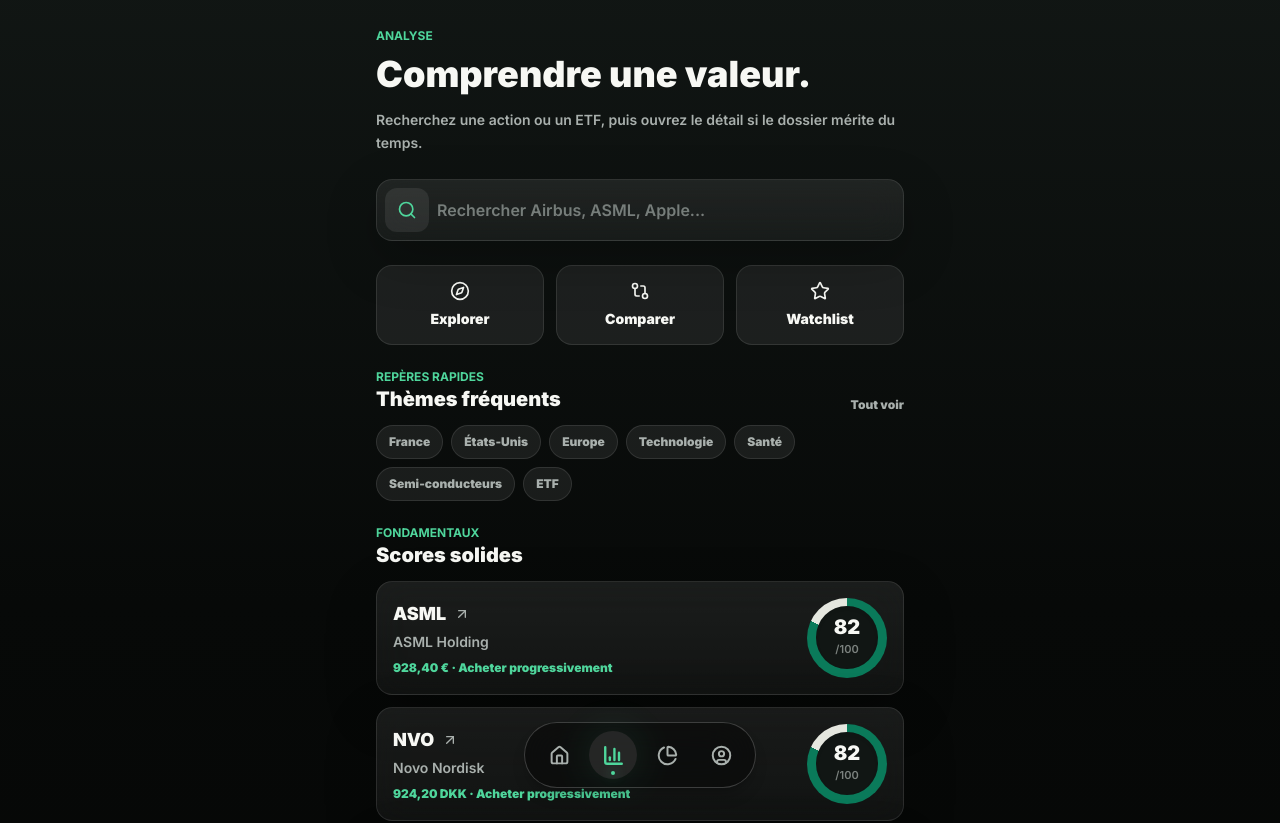
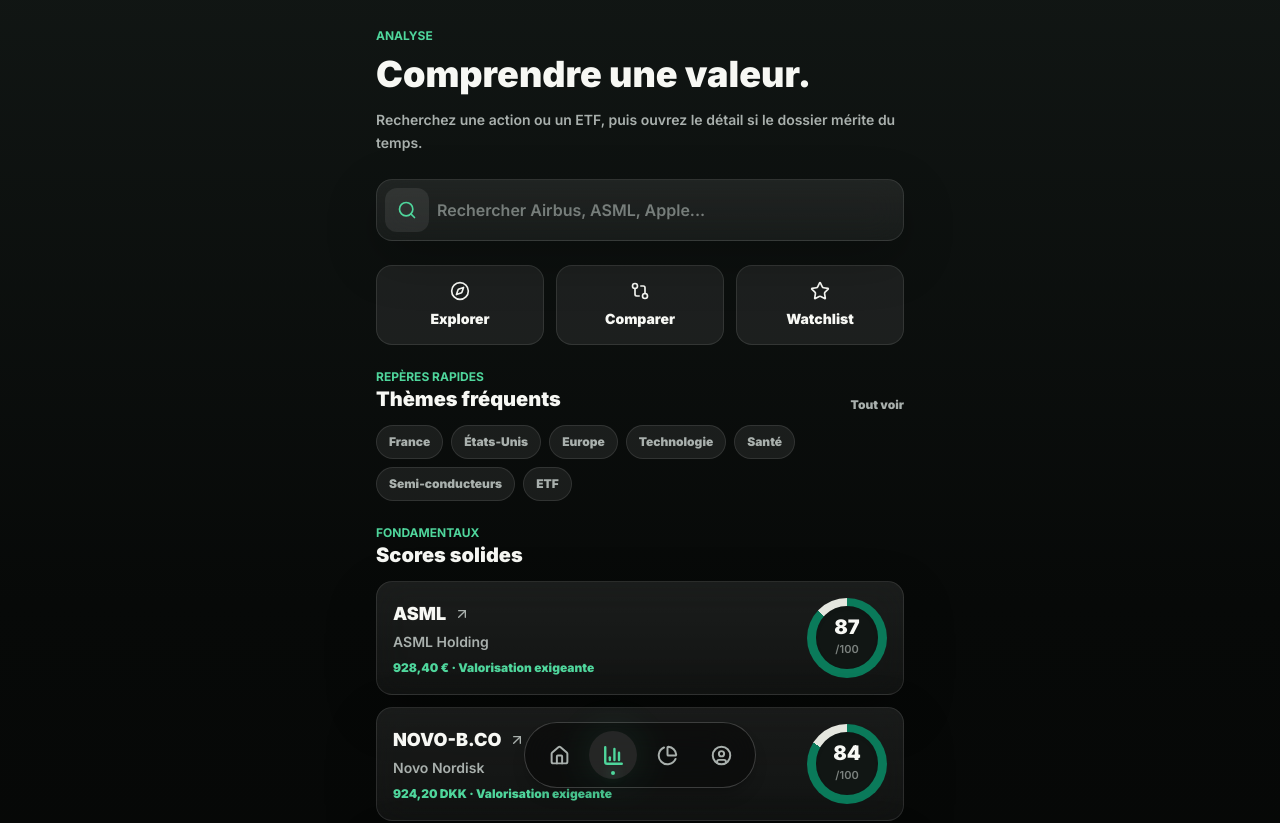
Before and after one commit to iutgeasete24-sys/ANTOINE-FINANCE, a Next.js app: page /analysis in a window 1280 px wide. Shown: the top 823 px of the page. Built offline with nearby package versions, Linux system fonts and the light colour scheme.

Commit message:
fix financial wording and data inconsistencies

```diff
--- a/app/compare/compare-client.tsx
+++ b/app/compare/compare-client.tsx
@@ -8,7 +8,7 @@
 import { formatCurrency, formatPercent } from "@/utils/format";
 import { scoreSignal } from "@/utils/signals";
 
-const defaultTickers = ["ASML", "AVGO", "NVO"];
+const defaultTickers = ["ASML", "AVGO", "NOVO-B.CO"];
 
 const rows: Array<{ key: ScoreBlockKey; label: string }> = [
   { key: "growth", label: "Croissance" },
--- a/app/explorer/explorer-client.tsx
+++ b/app/explorer/explorer-client.tsx
@@ -283,7 +283,7 @@
               Résultats
             </p>
             <h2 className="text-xl font-black text-ink">
-              {results.length} titre{results.length > 1 ? "s" : ""}
+              {results.length} {results.length > 1 ? "titres" : "titre"}
             </h2>
           </div>
           <p className="text-right text-xs font-semibold text-graphite">
--- a/app/stock/[ticker]/details/page.tsx
+++ b/app/stock/[ticker]/details/page.tsx
@@ -29,7 +29,7 @@
         </p>
         <h1 className="mt-1 text-3xl font-black">{analysis.ticker}</h1>
         <p className="mt-2 text-sm font-medium leading-relaxed text-graphite">
-          Chaque ligne indique sa valeur, son signal, son impact sur le score et la source.
+          Chaque ligne indique sa valeur, son niveau de lecture, son impact sur le score et la source.
         </p>
       </header>
 
--- a/app/watchlist/watchlist-client.tsx
+++ b/app/watchlist/watchlist-client.tsx
@@ -8,8 +8,24 @@
 import { TickerSearch } from "@/components/TickerSearch";
 import { EmptyState } from "@/components/ui/EmptyState";
 import { useWatchlist } from "@/hooks/useWatchlist";
+import type { WatchlistItem } from "@/types/finance";
 
 type SortMode = "score" | "variation" | "decision";
+
+function decisionLabel(item: WatchlistItem) {
+  if (
+    item.decision === "Profil favorable" ||
+    item.decision === "Profil équilibré" ||
+    item.decision === "Profil prudent" ||
+    item.decision === "Valorisation exigeante"
+  ) {
+    return item.decision;
+  }
+
+  if (item.score >= 78) return "Profil favorable";
+  if (item.score >= 56) return "Profil équilibré";
+  return "Profil prudent";
+}
 
 export function WatchlistClient() {
   const { items, setItems } = useWatchlist();
@@ -17,7 +33,9 @@
   const sortedItems = useMemo(() => {
     return [...items].sort((a, b) => {
       if (sortMode === "variation") return b.dayChangePercent - a.dayChangePercent;
-      if (sortMode === "decision") return a.decision.localeCompare(b.decision);
+      if (sortMode === "decision") {
+        return decisionLabel(a).localeCompare(decisionLabel(b));
+      }
       return b.score - a.score;
     });
   }, [items, sortMode]);
@@ -85,7 +103,9 @@
                   <p className="mt-1 truncate text-sm font-medium text-graphite/70">
                     {item.name}
                   </p>
-                  <p className="mt-3 text-sm font-bold text-ink">{item.decision}</p>
+                  <p className="mt-3 text-sm font-bold text-ink">
+                    {decisionLabel(item)}
+                  </p>
                 </Link>
                 <button
                   type="button"
--- a/components/DataQualityBadge.tsx
+++ b/components/DataQualityBadge.tsx
@@ -33,9 +33,9 @@
       <p className="mt-2 text-xs font-semibold opacity-80">
         Données gratuites, potentiellement différées. Utilisation personnelle.
       </p>
-      {dataQuality.warnings.length > 0 && (
+      {dataQuality.completenessScore < 100 && dataQuality.warnings.length > 0 && (
         <p className="mt-2 text-xs leading-relaxed opacity-80">
-          Certaines données sont manquantes, le score est donc partiel.
+          Certaines données clés sont indisponibles, le score est donc partiel.
         </p>
       )}
     </div>
--- a/data/mockPortfolio.ts
+++ b/data/mockPortfolio.ts
@@ -64,9 +64,9 @@
     dataQualityScore: 100
   },
   {
-    id: "line-nvo-degiro",
+    id: "line-novo-b-degiro",
     broker: "Degiro",
-    ticker: "NVO",
+    ticker: "NOVO-B.CO",
     name: "Novo Nordisk",
     sector: "Santé",
     country: "Danemark",
--- a/data/mockStocks.ts
+++ b/data/mockStocks.ts
@@ -187,7 +187,7 @@
     }
   },
   {
-    ticker: "NVO",
+    ticker: "NOVO-B.CO",
     name: "Novo Nordisk",
     sector: "Santé",
     country: "Danemark",
--- a/data/stockUniverse.ts
+++ b/data/stockUniverse.ts
@@ -369,7 +369,7 @@
     return "Intelligence artificielle";
   }
   if (rawSector === "Santé") {
-    if (["LLY", "NVO", "SAN.PA", "MRK", "PFE", "ABBV", "JNJ", "NOVN.SW", "ROG.SW"].includes(ticker)) return "Pharmaceutique";
+    if (["LLY", "NVO", "NOVO-B.CO", "SAN.PA", "MRK", "PFE", "ABBV", "JNJ", "NOVN.SW", "ROG.SW"].includes(ticker)) return "Pharmaceutique";
     if (["AMGN", "BIIB", "GILD", "VRTX", "REGN"].includes(ticker)) return "Biotechnologie";
     if (["SYK", "MDT", "BSX", "ISRG", "EL.PA"].includes(ticker)) return "Medtech";
     if (["UNH", "ELV", "CI", "HUM"].includes(ticker)) return "Assurance santé";
@@ -417,6 +417,7 @@
 }
 
 function inferCurrency(exchange: string, country: string) {
+  if (exchange.includes("NYSE") || exchange.includes("NASDAQ")) return "USD";
   if (exchange.includes("Paris") || exchange.includes("Amsterdam") || exchange === "Xetra" || exchange.includes("Madrid")) return "EUR";
   if (exchange.includes("London")) return "GBP";
   if (exchange.includes("Swiss")) return "CHF";
--- a/lib/scoring.ts
+++ b/lib/scoring.ts
@@ -43,7 +43,7 @@
 }
 
 function inverseScale(value: number, low: number, high: number, max: number) {
-  return clamp(((high - value) / (high - low)) * max, 0, max);
+  return clamp(((low - value) / (low - high)) * max, 0, max);
 }
 
 function lowerIsBetterSignal(value: number | null, good: number, caution: number) {
@@ -580,10 +580,10 @@
 }
 
 function buildDecision(score: number, valuationBlock: ScoreBlock): Decision {
-  if (score >= 78 && valuationBlock.signal !== "red") return "Acheter progressivement";
-  if (score >= 68 && valuationBlock.signal === "red") return "Attendre un meilleur prix";
-  if (score >= 56) return "Conserver";
-  return "Éviter";
+  if (score >= 78 && valuationBlock.signal !== "red") return "Profil favorable";
+  if (score >= 68 && valuationBlock.signal === "red") return "Valorisation exigeante";
+  if (score >= 56) return "Profil équilibré";
+  return "Profil prudent";
 }
 
 export function getScoreExplanation(blocks: ScoreBlock[]): ScoreExplanation {
--- a/utils/signals.ts
+++ b/utils/signals.ts
@@ -32,10 +32,10 @@
 export function signalText(signal: Signal) {
   switch (signal) {
     case "green":
-      return "Très bon";
+      return "Profil favorable";
     case "orange":
       return "À surveiller";
     case "red":
-      return "Risque élevé";
+      return "Profil prudent";
   }
 }
```
Also changed, not shown: types/finance.ts (+4 -4 lines), 1 other file (tests, documents, lock files or other folders).
